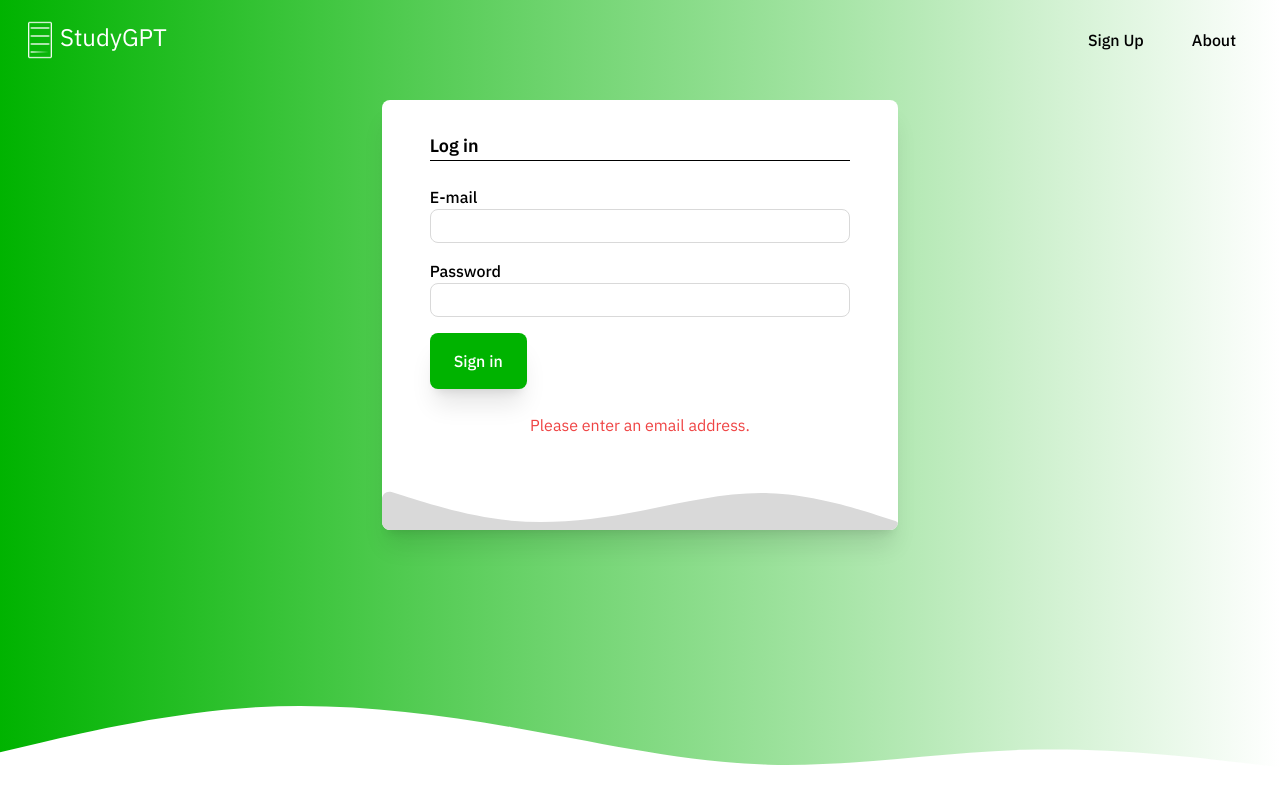
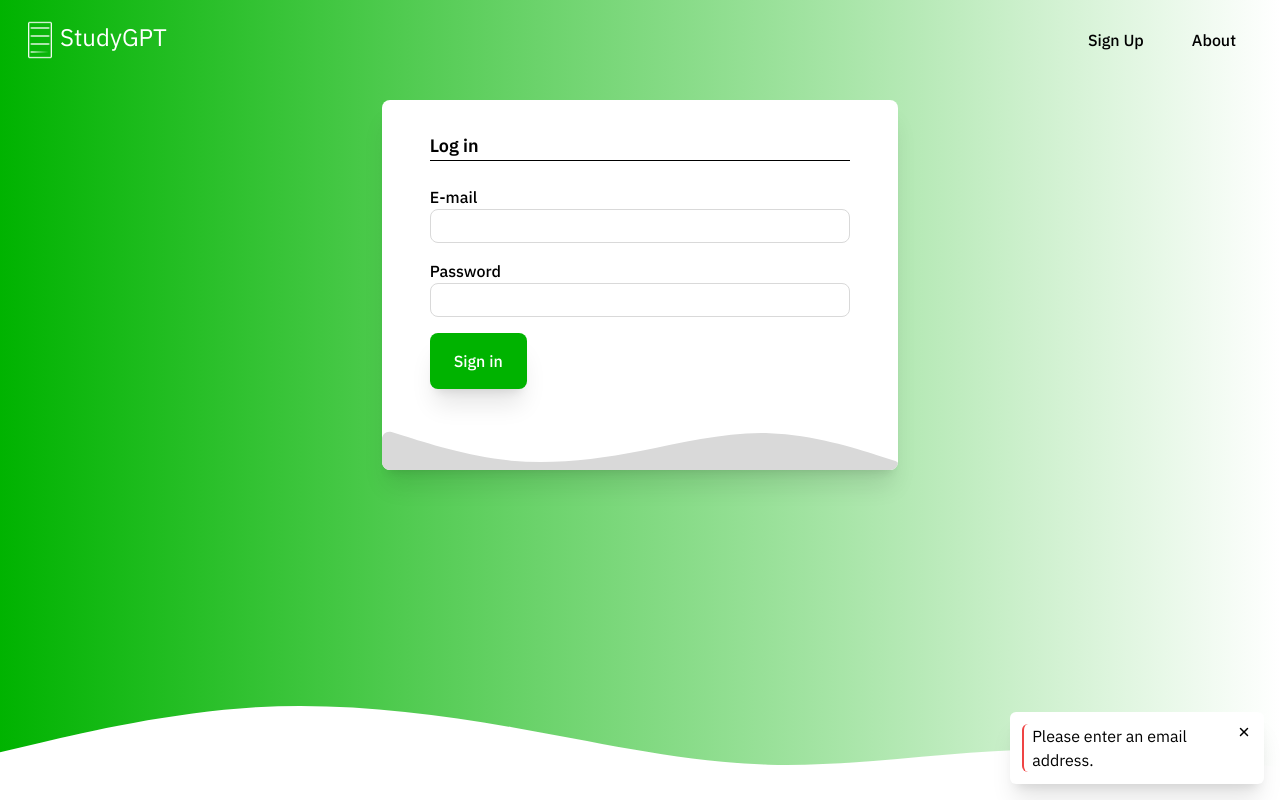
Before and after one commit to lypsoty112/studyGPT_frontend, a React (Vite) app: page /login in a window 1280 px wide. Both pictures are taken after a click on the button "Sign in". Built offline with nearby package versions, Linux system fonts and the light colour scheme; no server answers.

Commit message:
Error messages

```diff
--- a/src/App.tsx
+++ b/src/App.tsx
@@ -10,10 +10,12 @@ import LoginPage from "./pages/loginPage";
 import SignupPage from "./pages/signupPage";
 import EditPassword from "./pages/editPassword";
 import { ProtectedRoute } from "./components/auth/protectedRoute";
+import Error from "./components/pageLayout/error";
 
 function App() {
   return (
     <BrowserRouter>
+      <Error>
         <Routes>
           <Route path="/" element={<LandingPage />} />
           <Route path="/about" element={<AboutPage />} />
@@ -62,6 +64,7 @@ function App() {
           />
           <Route path="*">"404 Not Found"</Route>
         </Routes>
+      </Error>
     </BrowserRouter>
   );
 }
--- /dev/null
+++ b/src/components/pageLayout/error.tsx
@@ -0,0 +1,77 @@
+import React, { createContext, useEffect, useState } from "react";
+import { IoClose } from "react-icons/io5";
+
+type ErrorContextProps = {
+  children: React.ReactNode;
+};
+
+type ErrorContextType = {
+  setError: (value: boolean) => void;
+  setErrorMessage: (value: string) => void;
+  setLevel: (value: number) => void;
+};
+
+const InitialErrorContext: ErrorContextType = {
+  setError: () => {},
+  setErrorMessage: () => {},
+  setLevel: () => {},
+};
+
+export const ErrorContext =
+  createContext<ErrorContextType>(InitialErrorContext);
+
+const ErrorProvider = ({ children }: ErrorContextProps) => {
+  const [error, setError] = useState(false);
+  const [errorMessage, setErrorMessage] = useState("");
+  const [level, setLevel] = useState(0);
+
+  const contextValue: ErrorContextType = {
+    setError,
+    setErrorMessage,
+    setLevel,
+  };
+
+  const errorLevels = [
+    "border-l-2 border-red-500",
+    "border-l-2 border-yellow-500",
+    "border-l-2 border-green-500",
+    "border-l-2 border-blue-500",
+  ];
+
+  // UseEffect
+  useEffect(() => {
+    // Display the error
+    if (error) {
+      setTimeout(() => setError(false), 10000);
+    }
+  }, [error]);
+
+  return (
+    <ErrorContext.Provider value={contextValue}>
+      {children}
+      <div
+        className="absolute bottom-0 right-0 z-10 bg-transparent"
+        onClick={() => setError(false)}
+      >
+        <div
+          className={
+            "animated-base m-4 rounded-md bg-white p-3 text-black" +
+            (error ? " block" : " hidden")
+          }
+        >
+          <div>
+            <IoClose
+              className="float-right cursor-pointer"
+              onClick={() => setError(false)}
+            />
+          </div>
+          <div className={errorLevels[level] + " rounded-md pl-2 "}>
+            {errorMessage}
+          </div>
+        </div>
+      </div>
+    </ErrorContext.Provider>
+  );
+};
+
+export default ErrorProvider;
--- a/src/index.css
+++ b/src/index.css
@@ -68,3 +68,8 @@ html {
   @apply py-1;
 }
 @tailwind utilities;
+
+/*-----------------------------------------*/
+/* Error */
+/*-----------------------------------------*/
+/* Add this to your component's stylesheet */
--- a/src/pages/accountPage.tsx
+++ b/src/pages/accountPage.tsx
@@ -6,11 +6,11 @@ import FormGrey from "@/components/misc/formGrey";
 import BaseButton from "@/components/interactions/baseButton";
 import PaymentContainer from "@/components/misc/paymentContainer";
 import { useNavigate } from "react-router-dom";
-import { useState } from "react";
+import { useState, useContext } from "react";
 import { getUserInformation } from "@/api/user";
 import { useEffect } from "react";
 import { getUserPayments } from "@/api/payment";
-import PopupContainer from "@/components/pageLayout/popupContainer";
+import { ErrorContext } from "@/components/pageLayout/error";
 
 const AccountPage = () => {
   const navigate = useNavigate();
@@ -18,7 +18,6 @@ const AccountPage = () => {
   const [currentSubscription, setCurrentSubscription] = useState("");
   const [registeredSince, setRegisteredSince] = useState("");
   const [payments, setPayments] = useState<any[]>([]);
-  const [locked, setLocked] = useState(false);
 
   const formatDate = (date: Date) => {
     const day = date.getDay();
@@ -28,10 +27,7 @@ const AccountPage = () => {
     const minutes = date.getMinutes();
     return `${day}/${month}/${year} ${hours}:${minutes}`;
   };
-
-  // TODO: handle error
-  const [error, setError] = useState(false);
-  const [errorMessage, setErrorMessage] = useState("");
+  const { setError, setErrorMessage, setLevel } = useContext(ErrorContext);
 
   const setPaymentsInfo = async () => {
     const response = await getUserPayments();
@@ -40,8 +36,8 @@ const AccountPage = () => {
     } else {
       // Set the error message
       setErrorMessage(response.message);
-      // Set the error state
       setError(true);
+      setLevel(0);
     }
   };
 
@@ -58,8 +54,8 @@ const AccountPage = () => {
     } else {
       // Set the error message
       setErrorMessage(response.data.message);
-      // Set the error state
       setError(true);
+      setLevel(0);
     }
   };
 
@@ -141,9 +137,6 @@ const AccountPage = () => {
         {/*Footer*/}
         <Footer height={5}></Footer>
       </MainContainer>
-      <PopupContainer display={locked}>
-        <FormGrey title="Account" width="w-1/2"></FormGrey>
-      </PopupContainer>
     </>
   );
 };
--- a/src/pages/editPassword.tsx
+++ b/src/pages/editPassword.tsx
@@ -4,7 +4,8 @@ import Navbar from "@/components/pageLayout/navbar";
 import PageContent from "@/components/pageLayout/pageContent";
 import FormGrey from "@/components/misc/formGrey";
 import BaseButton from "@/components/interactions/baseButton";
-import { useState, useEffect } from "react";
+import { useState, useEffect, useContext } from "react";
+import { ErrorContext } from "@/components/pageLayout/error";
 import { nextInputOnEnter } from "@/components/interactions/nextInputOnEnter";
 import { editPassword } from "@/api/user";
 import { useNavigate } from "react-router-dom";
@@ -13,6 +14,7 @@ const EditPassword = () => {
   const [newPasswordConfirm, setNewPasswordConfirm] = useState("");
   const [currentPassword, setCurrentPassword] = useState("");
   const navigate = useNavigate();
+  const { setError, setErrorMessage, setLevel } = useContext(ErrorContext);
 
   const handleChangePassword = async () => {
     let response = await editPassword(
@@ -24,7 +26,9 @@ const EditPassword = () => {
       navigate("/account");
     } else {
       // TODO: handle error
-      alert("Password change failed: " + response.message);
+      setErrorMessage(response.message);
+      setError(true);
+      setLevel(0);
     }
   };
 
--- a/src/pages/homePage.tsx
+++ b/src/pages/homePage.tsx
@@ -6,24 +6,27 @@ import Navbar from "@/components/pageLayout/navbar";
 import { useNavigate } from "react-router-dom";
 import { useEffect } from "react";
 import { getSummariesForHome } from "@/api/summary";
-import { useState } from "react";
+import { useState, useContext } from "react";
+import { ErrorContext } from "@/components/pageLayout/error";
 
 const HomePage = () => {
   const navigate = useNavigate();
   const [summaries, setSummaries] = useState([]);
   const [loading, setLoading] = useState(true);
-  const [error, setError] = useState(false);
-  const [errorMessage, setErrorMessage] = useState("");
   // TODO: handle loading and error
+  const { setError, setErrorMessage, setLevel } = useContext(ErrorContext);
   useEffect(() => {
     document.title = "StudyGPT - Home";
+
     const fetchSummaries = async () => {
       // Parse summaries
       setLoading(true);
       let response = await getSummariesForHome();
       if (response.status !== 200) {
+        // Set the error message
+        setErrorMessage(response.message);
         setError(true);
-        setErrorMessage(response.message);
+        setLevel(0);
       } else {
         setSummaries(response.data);
       }
--- a/src/pages/loginPage.tsx
+++ b/src/pages/loginPage.tsx
@@ -4,51 +4,23 @@ import Navbar from "@/components/pageLayout/navbar";
 import PageContent from "@/components/pageLayout/pageContent";
 import FormGrey from "@/components/misc/formGrey";
 import BaseButton from "@/components/interactions/baseButton";
-import { useState, useEffect } from "react";
+import { useState, useEffect, useContext } from "react";
 import { login } from "@/api/user"; // Assuming the API function for logging in exists
 import { useNavigate } from "react-router-dom";
 import { redirectIfLoggedIn } from "@/components/auth/loginFunctions";
+import { ErrorContext } from "@/components/pageLayout/error";
 
 const loginPage = () => {
   // Constants
   const [email, setEmail] = useState("");
   const [password, setPassword] = useState("");
-  const [message, setMessage] = useState("");
-  const [color, setColor] = useState("");
   const navigate = useNavigate();
-
+  const { setError, setErrorMessage, setLevel } = useContext(ErrorContext);
   // useEffect(() => {
   useEffect(() => {
     document.title = "StudyGPT - Log in";
     redirectIfLoggedIn(navigate);
   }, []);
-
-  // Messaging
-  const displayMessage = (message: string, type: number) => {
-    // Set the message
-    setMessage(message);
-    // Set the color
-    switch (type) {
-      case 0:
-        setColor("text-red-500");
-        break;
-      case 1:
-        setColor("text-green-500");
-        break;
-      case 2:
-        setColor("text-black");
-        break;
-      default:
-        setColor("");
-        break;
-    }
-
-    // Set a timeout to remove the message
-    setTimeout(() => {
-      setMessage("");
-      setColor("");
-    }, 5000);
-  };
 
   // Focus on the next input on enter
   const focusOnEnter = async (e: any) => {
@@ -80,7 +52,10 @@ const loginPage = () => {
     const response = await login(email, password); // Assuming the API function for logging in exists
     // Anything other than 200 is an error
     if (response.status !== 200) {
-      displayMessage(response.message, 0);
+      // Set the error message
+      setErrorMessage(response.message);
+      setError(true);
+      setLevel(0);
       return;
     }
     navigate("/home");
@@ -115,9 +90,6 @@ const loginPage = () => {
           <BaseButton color={1} onClick={handleSubmit}>
             Sign in
           </BaseButton>
-          <div className="mt-3 flex h-auto items-center justify-center rounded-md p-3 text-center">
-            <span className={color}>{message}</span>
-          </div>
         </FormGrey>
       </PageContent>
       {/*Footer*/}
--- a/src/pages/newPage.tsx
+++ b/src/pages/newPage.tsx
@@ -5,9 +5,10 @@ import DragAndDropUploadZone from "@/components/interactions/dragAndDropUploadZo
 import FormGreen from "@/components/misc/formGreen";
 import BaseButton from "@/components/interactions/baseButton";
 import { useNavigate } from "react-router-dom";
-import { useEffect, useState } from "react";
+import { useEffect, useState, useContext } from "react";
 import { getParameters } from "@/api/parameter";
 import { newSummary } from "@/api/summary";
+import { ErrorContext } from "@/components/pageLayout/error";
 
 type ParameterClassProps = {
   elements: any[];
@@ -67,6 +68,9 @@ const NewPage = () => {
   const [title, setTitle] = useState<string>("");
   const [description, setDescription] = useState<string>("");
   // Set 1 file to upload
+
+  const { setError, setErrorMessage, setLevel } = useContext(ErrorContext);
+
   const [file, setFile] = useState<File | null>(null);
   const handleFileUpload = (file: File) => {
     setFile(file);
@@ -93,13 +97,10 @@ const NewPage = () => {
       );
       setParameters(sortedParameters);
     } else {
-      // TODO: Handle error
-      alert(
-        "Error while loading parameters: " +
-          response.status +
-          " " +
-          response.message
-      );
+      // Set the error message
+      setErrorMessage(response.message);
+      setError(true);
+      setLevel(0);
     }
   };
 
@@ -162,12 +163,10 @@ const NewPage = () => {
       const link = `/summary/${response.data.id}/`;
       navigate(link);
     } else {
-      alert(
-        "Error while creating the summary: " +
-          response.status +
-          " " +
-          response.message
-      );
+      // Set the error message
+      setErrorMessage(response.message);
+      setError(true);
+      setLevel(1);
     }
   };
 
--- a/src/pages/signupPage.tsx
+++ b/src/pages/signupPage.tsx
@@ -4,43 +4,26 @@ import Navbar from "@/components/pageLayout/navbar";
 import PageContent from "@/components/pageLayout/pageContent";
 import BaseButton from "@/components/interactions/baseButton";
 import FormGrey from "@/components/misc/formGrey";
-import { useState, useEffect } from "react";
+import { useState, useEffect, useContext } from "react";
 import { register } from "@/api/user";
 import { useNavigate } from "react-router-dom";
 import { redirectIfLoggedIn } from "@/components/auth/loginFunctions";
+import { ErrorContext } from "@/components/pageLayout/error";
 
 const SignupPage = () => {
   // Constants
   const [email, setEmail] = useState("");
   const [password, setPassword] = useState("");
   const [passwordConfirm, setPasswordConfirm] = useState("");
-  const [message, setMessage] = useState("");
-  const [color, setColor] = useState("");
   const [loading, setLoading] = useState(false);
   const navigate = useNavigate();
+  const { setError, setErrorMessage, setLevel } = useContext(ErrorContext);
 
   // useEffect(() => {
   useEffect(() => {
     document.title = "StudyGPT - Sign up";
     redirectIfLoggedIn(navigate);
   }, []);
-  // Messaging
-  const displayMessage = (message: string, type: number) => {
-    // Set the message
-    setMessage(message);
-    // Set the color
-    switch (type) {
-      case 0:
-        setColor("text-red-500");
-        break;
-      case 1:
-        setColor("text-green-500");
-        break;
-      case 2:
-        setColor("text-black");
-        break;
-    }
-  };
 
   // Onchange functions
   const onChangeEmail = (e: any) => {
@@ -55,11 +38,9 @@ const SignupPage = () => {
 
   const startLoading = () => {
     setLoading(true);
-    displayMessage("Loading...", 2);
   };
   const stopLoading = () => {
     setLoading(false);
-    displayMessage("", 2);
   };
   // Focus on the next input on enter
   const focusOnEnter = async (e: any) => {
@@ -89,10 +70,11 @@ const SignupPage = () => {
     stopLoading();
     // Anything other than 200 is an error
     if (response.status !== 200) {
-      displayMessage(response.message, 0);
-      setTimeout(() => {
-        displayMessage("", 2);
-      }, 10000);
+      // Set the error message
+      setErrorMessage(response.message);
+      setError(true);
+      setLevel(0);
+
       return;
     }
 
@@ -144,10 +126,6 @@ const SignupPage = () => {
           >
             Sign in
           </BaseButton>
-
-          <div className="mt-3 flex h-auto items-center justify-center rounded-md p-3 text-center">
-            <span className={color}>{message}</span>
-          </div>
         </FormGrey>
       </PageContent>
       {/*Footer*/}
--- a/src/pages/subscriptionsPage.tsx
+++ b/src/pages/subscriptionsPage.tsx
@@ -4,11 +4,11 @@ import PageContent from "@/components/pageLayout/pageContent";
 import Footer from "@/components/pageLayout/footer";
 import FormGrey from "@/components/misc/formGrey";
 import BaseButton from "@/components/interactions/baseButton";
-import { useState } from "react";
-import { useEffect } from "react";
+import { useState, useEffect, useContext } from "react";
 import { getSubscriptions } from "@/api/subscription";
 import { loggedIn } from "@/components/auth/loginFunctions";
 import { getUserInformation } from "@/api/user";
+import { ErrorContext } from "@/components/pageLayout/error";
 
 type SubscriptionBoxProps = {
   id: number;
@@ -62,9 +62,7 @@ const SubscriptionsPage = () => {
   const [subscriptions, setSubscriptions] = useState<any[]>([]);
   const [currentSubscription, setCurrentSubscription] = useState(-1);
 
-  // TODO: Error handling
-  const [error, setError] = useState(false);
-  const [errorMessage, setErrorMessage] = useState("");
+  const { setError, setErrorMessage, setLevel } = useContext(ErrorContext);
 
   const loadSubscriptions = async () => {
     // Check if user is logged in
@@ -81,6 +79,7 @@ const SubscriptionsPage = () => {
           "Failed to load current subscription: " +
             currentSubscriptionResponse.data
         );
+        setLevel(0);
       }
     }
 
@@ -90,6 +89,7 @@ const SubscriptionsPage = () => {
     } else {
       setError(true);
       setErrorMessage("Failed to load subscriptions: " + response.data);
+      setLevel(0);
     }
   };
 
--- a/src/pages/summaryPage.tsx
+++ b/src/pages/summaryPage.tsx
@@ -5,9 +5,10 @@ import Footer from "@/components/pageLayout/footer";
 import SmallContainer from "@/components/misc/smallContainer";
 import { BsFullscreen, BsFullscreenExit } from "react-icons/bs";
 import MarkdownRenderer from "@/components/misc/markdownRenderer";
-import { useState, useEffect } from "react";
+import { useState, useEffect, useContext } from "react";
 import PopupContainer from "@/components/pageLayout/popupContainer";
 import { getSummary } from "@/api/summary";
+import { ErrorContext } from "@/components/pageLayout/error";
 
 const SummaryPage = () => {
   const [display, setDisplay] = useState(false);
@@ -19,6 +20,8 @@ const SummaryPage = () => {
   let markdownElement = (
     <MarkdownRenderer markdown={markdown}></MarkdownRenderer>
   );
+
+  const { setError, setErrorMessage, setLevel } = useContext(ErrorContext);
 
   // TODO: Add error handling & loading state
   const fetchData = async () => {
@@ -43,6 +46,11 @@ const SummaryPage = () => {
       setDateCreated(formatDate(new Date(response.data.date_created)));
       // Set the title
       document.title = `StudyGPT - ${response.data.title}`;
+    } else {
+      // Set the error message
+      setErrorMessage(response.message);
+      setError(true);
+      setLevel(0);
     }
   };
 
```
Lines whose indentation alone changed are shown as unchanged.
